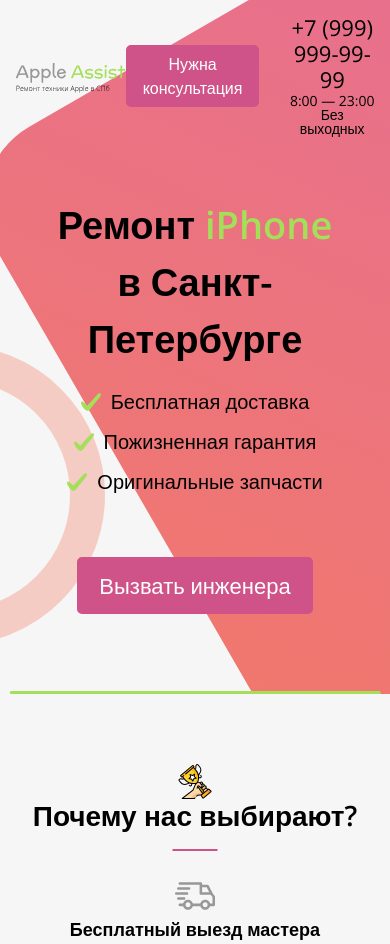
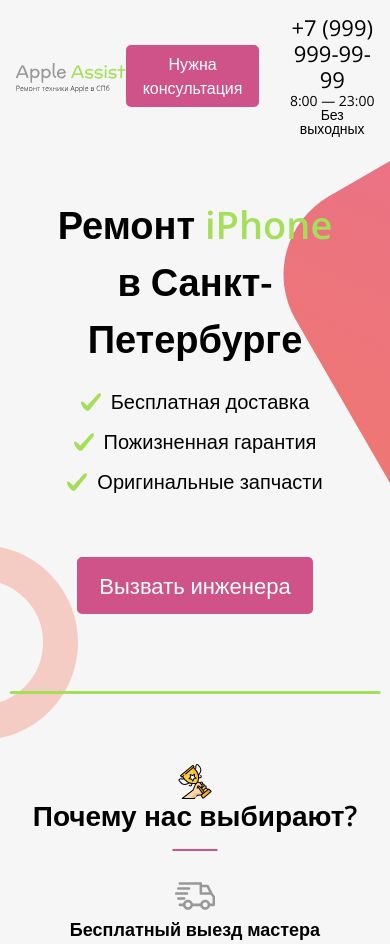
Before and after one commit to Parselian/apple-assist, a PHP site: page / in a window 390 px wide; the page is wider, and only the part inside the window is pictured. Shown: the top 944 px of that part. Run offline with PHP 8.4, Linux system fonts and the light colour scheme.

Commit message:
finished adaptive of promo section

```diff
--- a/src/assets/css/style.css
+++ b/src/assets/css/style.css
@@ -1057,8 +1057,23 @@ body {
         margin-bottom: 0; } }
 
 @media (max-width: 576px) {
-  .promo__wrap:after {
-    width: 95%; }
+  .promo {
+    overflow-y: visible;
+    overflow-x: visible; }
+    .promo__collage_left {
+      top: 70%;
+      left: -30vw; }
+      .promo__collage_left-circle {
+        width: 50vw;
+        height: 50vw; }
+    .promo__collage_right {
+      top: -65vw;
+      right: -250vw; }
+      .promo__collage_right-square {
+        width: 250vw;
+        min-height: 210vw; }
+    .promo__wrap:after {
+      width: 95%; }
   .features__collage {
     width: 100%; }
   .features__iphone {
--- a/src/assets/sass/_media.scss
+++ b/src/assets/sass/_media.scss
@@ -214,6 +214,26 @@
 
 @media (max-width: 576px) {
   .promo {
+    overflow-y: visible;
+    overflow-x: visible;
+    &__collage {
+      &_left {
+        top: 70%;
+        left: -30vw;
+        &-circle {
+          width: 50vw;
+          height: 50vw;
+        }
+      }
+      &_right {
+        top: -65vw;
+        right: -250vw;
+        &-square {
+          width: 250vw;
+          min-height: 210vw;
+        }
+      }
+    }
     &__wrap {
       &:after {
         width: 95%;
```
